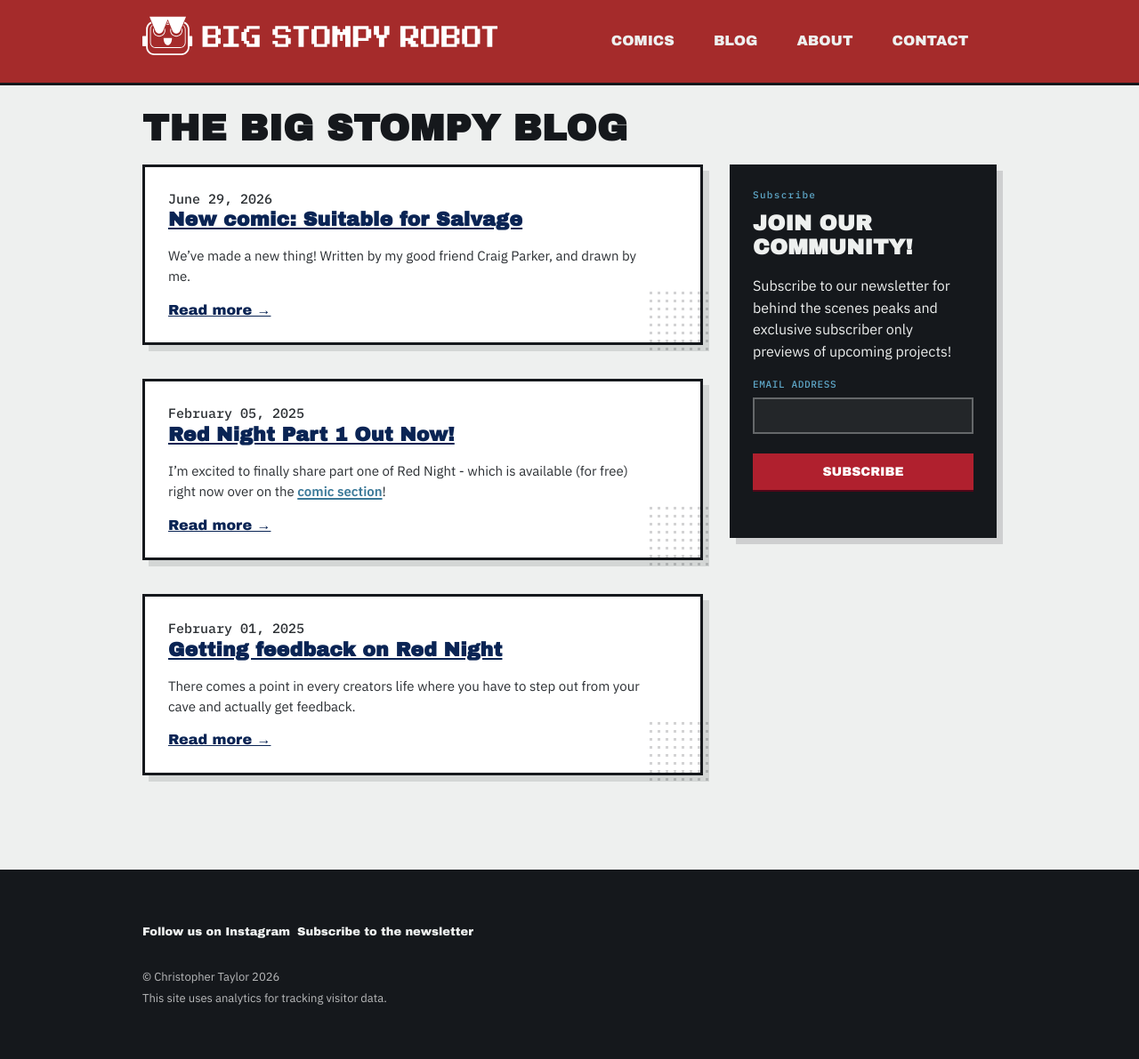
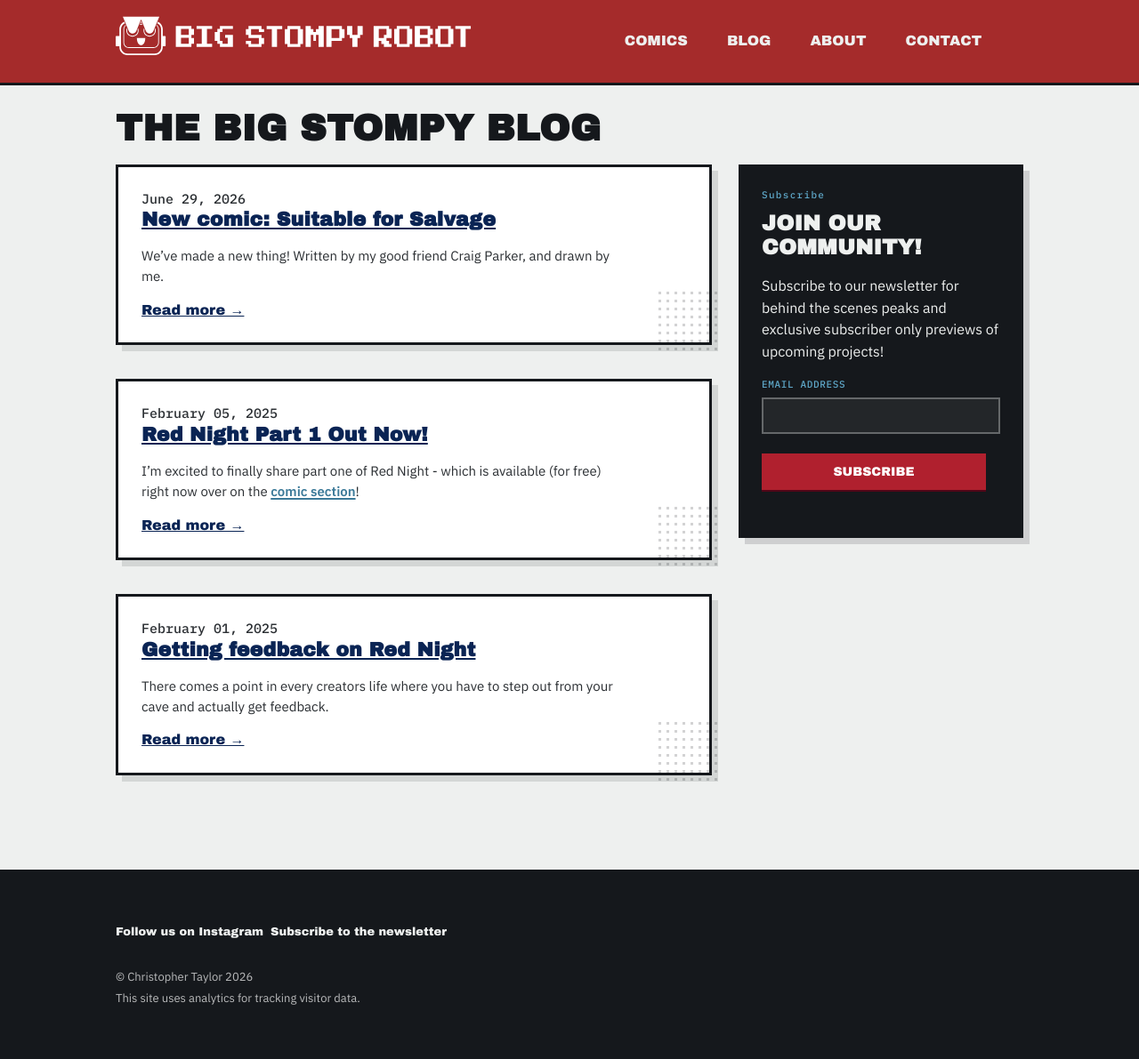
Before and after one commit to ctdesign/bigstompyrobot, a Jekyll site: the page built from blog/index.html, in a window 1280 px wide. Shown: the whole page at 89% size. Built offline with Jekyll 4.4.1, drawn with Linux system fonts in a browser that asks for light colours.

Commit message:
responsive fixes

```diff
--- a/assets/css/main.scss
+++ b/assets/css/main.scss
@@ -235,7 +235,7 @@
     width: 100%;
 }
 
-@media screen and (min-width:960px) {
+@media screen and (min-width:768px) {
     .logo a {
         // text-align: left!important;
     }
@@ -256,7 +256,7 @@
     }
 
     .grid-container {
-        max-width: 960px;
+        max-width: 1020px;
         padding: 1.6em 0;
     }
 
@@ -325,10 +325,7 @@
   height:auto;
 }
 
-@media (min-width:880px){
-  // .nav-main .list--h{justify-content:flex-start; margin-top:16px;}
-  .logo {text-align: left;}
-}
+
 
 .nav-main .list--h{justify-content: center; }
 .nav-main li {margin-bottom: 0;}
@@ -338,7 +335,7 @@
 //   font-size:14px;
   color:var(--paper);
   text-decoration:none;
-  padding:10px 16px;
+  padding:4px 8px;
   border:2px solid transparent;
   transition:border-color .15s ease, color .15s ease;
 }
@@ -349,7 +346,12 @@
 }
 
 
+@media (min-width:768px){
+  // .nav-main .list--h{justify-content:flex-start; margin-top:16px;}
+  .logo {text-align: left;}
 
+  .nav-main a {padding: 10px 16px;}
+}
 /* ---------- main / ad banner (hero) ---------- */
 .main{padding: 0;}
 
@@ -476,7 +478,7 @@
   gap: 1.5rem;
 }
 
-@media (min-width: 880px) {
+@media (min-width: 768px) {
   .content-list--grid {
     display: grid;
     grid-template-columns: repeat(3, 1fr);
@@ -720,7 +722,7 @@
   box-shadow:10px 10px 0 var(--ink);
 }
 
-@media (max-width:880px){
+@media (max-width:768px){
   .hero{padding:48px 0 40px;}
 }
 
@@ -816,7 +818,7 @@
 #mce-error-response{color:#ff8a8a;}
 #mce-success-response{color:var(--ice);}
 
-@media (max-width:880px){
+@media (max-width:768px){
   .grid-column-one-third{margin-top:40px;}
 }
 
```
